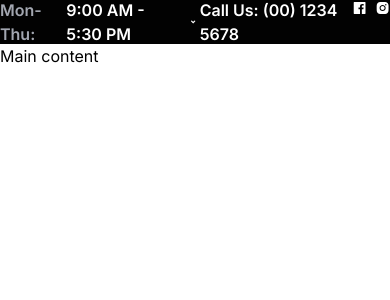
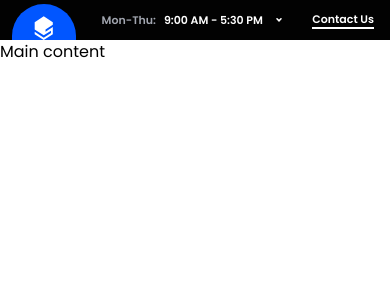
Before and after one commit to almalmalm/ecommerce-react, a Next.js app: page / in a window 390 px wide. Shown: the top 300 px of the page. Built offline with nearby package versions, Linux system fonts and the light colour scheme.

Commit message:
fix: change mobile info block in header

```diff
--- a/app/components/header/info/Info.tsx
+++ b/app/components/header/info/Info.tsx
@@ -4,15 +4,27 @@ import { Schedule } from './schedule/Schedule';
 import { Adress } from './address/Adress';
 import { Socials } from './socials/Socials';
 import { useWindowSize } from '@/app/hooks/hooks';
+import { Logo } from './logo/Logo';
+import { ContactUs } from './address/contact-us/ContactUs';
 
 export const Info = () => {
   const windowSize = useWindowSize();
 
+  if (windowSize.width > 1020) {
     return (
       <div className="h-11 bg-main-black flex items-center justify-between">
         <Schedule />
-      {windowSize.width > 1400 ? <Adress /> : null}
+        <Adress />
         <Socials />
       </div>
     );
+  } else {
+    return (
+      <div className="h-10 bg-main-black flex items-center justify-between">
+        <Logo />
+        <Schedule />
+        <ContactUs />
+      </div>
+    );
+  }
 };
--- a/app/components/header/info/address/Adress.tsx
+++ b/app/components/header/info/address/Adress.tsx
@@ -1,4 +1,5 @@
 import React from 'react';
+import { ContactUs } from './contact-us/ContactUs';
 
 export const Adress = () => {
   return (
@@ -6,7 +7,7 @@ export const Adress = () => {
       <span className="text-main-gray font-semibold font-xs mr-1">
         Visit our showroom in 1234 Street Adress City Address, 1234
       </span>
-      <span className="text-white font-semibold font-xs underline">Contact Us</span>
+      <ContactUs />
     </div>
   );
 };
--- /dev/null
+++ b/app/components/header/info/address/contact-us/ContactUs.tsx
@@ -0,0 +1,9 @@
+import React from 'react';
+
+export const ContactUs = () => {
+  return (
+    <span className="text-white font-semibold text-mobile mr-4 after:content-[''] after:block after:h-0.5 after:bg-white">
+      Contact Us
+    </span>
+  );
+};
--- /dev/null
+++ b/app/components/header/info/logo/Logo.tsx
@@ -0,0 +1,28 @@
+import { useWindowSize } from '@/app/hooks/hooks';
+import React from 'react';
+
+export const Logo = () => {
+  const windowSize = useWindowSize();
+
+  return (
+    <div className="h-full flex items-end ml-3">
+      {windowSize.width > 1020 ? (
+        <svg width="34" height="41" viewBox="0 0 34 41" fill="none" xmlns="http://www.w3.org/2000/svg">
+          <path
+            d="M17.0331 0.945374L0.296875 10.8637V23.0708L17.0331 32.9891L30.4588 25.3596V28.9836L17.0331 36.9946L0.296875 26.8855V31.2725L17.0331 41L33.7693 31.2725V19.0653L20.3435 26.8855V23.0708L33.7693 15.0599V10.8637L17.0331 0.945374Z"
+            fill="#0156FF"
+          />
+        </svg>
+      ) : (
+        <div className="bg-main-blue w-16 h-9 flex justify-center rounded-t-full pt-1">
+          <svg width="46" height="41" viewBox="0 0 46 41" fill="none" xmlns="http://www.w3.org/2000/svg">
+            <path
+              d="M22.7474 8.28613L13.6902 14.1796V21.4331L22.7474 27.3266L30.0131 22.7932V24.9465L22.7474 29.7067L13.6902 23.6998V26.3066L22.7474 32.0867L31.8047 26.3066V19.0531L24.539 23.6998V21.4331L31.8047 16.673V14.1796L22.7474 8.28613Z"
+              fill="white"
+            />
+          </svg>
+        </div>
+      )}
+    </div>
+  );
+};
--- a/app/components/header/info/schedule/Schedule.tsx
+++ b/app/components/header/info/schedule/Schedule.tsx
@@ -2,9 +2,9 @@ import React from 'react';
 
 export const Schedule = () => {
   return (
-    <div className="flex items-center">
-      <span className="text-main-gray font-semibold font-xs">Mon-Thu:</span>
-      <span className="text-white font-semibold m-2 font-xs">9:00 AM - 5:30 PM</span>
+    <div className="flex items-center text-mobile">
+      <span className="text-main-gray font-semibold">Mon-Thu:</span>
+      <span className="text-white font-semibold m-2">9:00 AM - 5:30 PM</span>
       <svg xmlns="http://www.w3.org/2000/svg" width="16" height="15" viewBox="0 0 16 15" fill="none">
         <path d="M10 5.76929L8 7.76929L6 5.76929" stroke="white" strokeWidth="1.6" strokeLinecap="round" />
       </svg>
--- a/app/globals.css
+++ b/app/globals.css
@@ -5,4 +5,5 @@
 :root {
   --color-main-black: #020202;
   --color-main-gray: #a2a6b0;
+  --color-main-blue: #0156ff;
 }
--- a/app/layout.tsx
+++ b/app/layout.tsx
@@ -1,9 +1,9 @@
 import './globals.css';
 import type { Metadata } from 'next';
-import { Inter } from 'next/font/google';
+import { Poppins } from 'next/font/google';
 import { Header } from './components/header/Header';
 
-const inter = Inter({ subsets: ['latin'] });
+const font = Poppins({ weight: ['400', '600'], subsets: ['latin'] });
 
 export const metadata: Metadata = {
   title: 'Ecommerce store',
@@ -13,7 +13,7 @@ export const metadata: Metadata = {
 export default function RootLayout({ children }: { children: React.ReactNode }) {
   return (
     <html lang="en">
-      <body className={inter.className}>
+      <body className={font.className}>
         <Header />
         {children}
       </body>
--- a/tailwind.config.ts
+++ b/tailwind.config.ts
@@ -11,6 +11,7 @@ const config: Config = {
       colors: {
         'main-black': 'var(--color-main-black)',
         'main-gray': 'var(--color-main-gray)',
+        'main-blue': 'var(--color-main-blue)',
       },
       screens: {
         mobile: '320px',
@@ -22,6 +23,9 @@ const config: Config = {
         // => @media (min-width: 1280px) { ... }
         fullhd: '1800px',
       },
+      fontSize: {
+        mobile: '0.6875rem',
+      },
     },
   },
   plugins: [],
```
Lines whose indentation alone changed are shown as unchanged.
